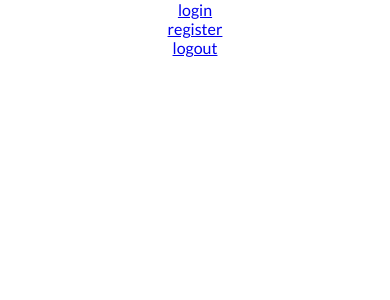
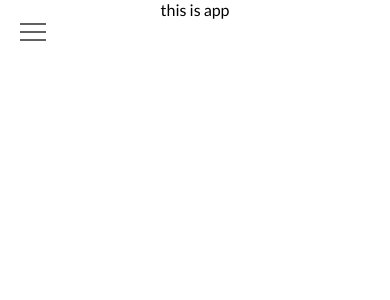
Before and after one commit to pshp/cycle-city, a React (Create React App) app in the folder client/: page / in a window 390 px wide. Shown: the top 300 px of the page. Built offline with nearby package versions, Linux system fonts and the light colour scheme; a web font is replaced by a local one.

Commit message:
feat(hamburgermenu): add hamburger menu

```diff
--- a/client/src/App.jsx
+++ b/client/src/App.jsx
@@ -1,13 +1,12 @@
 import React from 'react';
 import './App.css';
 import { Link } from 'react-router-dom';
+import HamburgerMenu from './componants/HamburgerMenu/HamburgerMenu';
 
 export default function App() {
   return (
     <div className="App">
-      <Link to="/login">login</Link>
-      <Link to="/register">register</Link>
-      <Link to="/logout">logout</Link>
+      this is app
     </div>
   );
 }
--- /dev/null
+++ b/client/src/componants/HamburgerMenu/HamburgerMenu.css
@@ -0,0 +1,79 @@
+/* https://alvarotrigo.com/blog/hamburger-menu-css/ */
+
+
+.hamburger-menu {
+height:0
+}
+
+#menu__toggle {
+  opacity: 0;
+}
+#menu__toggle:checked + .menu__btn > span {
+  transform: rotate(45deg);
+}
+#menu__toggle:checked + .menu__btn > span::before {
+  top: 0;
+  transform: rotate(0deg);
+}
+#menu__toggle:checked + .menu__btn > span::after {
+  top: 0;
+  transform: rotate(90deg);
+}
+#menu__toggle:checked ~ .menu__box {
+  left: 0 !important;
+}
+.menu__btn {
+  position: absolute;
+  top: 20px;
+  left: 20px;
+  width: 26px;
+  height: 26px;
+  cursor: pointer;
+  z-index: 1;
+}
+.menu__btn > span,
+.menu__btn > span::before,
+.menu__btn > span::after {
+  position: absolute;
+
+  display: block;
+  width: 100%;
+  height: 2px;
+  top:11px;
+  background-color: #616161;
+  transition-duration: .25s;
+}
+.menu__btn > span::before {
+  content: '';
+  top: -8px;
+}
+.menu__btn > span::after {
+  content: '';
+  top: 8px;
+}
+.menu__box {
+  display: block;
+  position: fixed;
+  top: 0;
+  left: -100%;
+  width: 300px;
+  height: 100%;
+  margin: 0;
+  padding: 80px 0;
+  list-style: none;
+  background-color: #ECEFF1;
+  box-shadow: 2px 2px 6px rgba(0, 0, 0, .4);
+  transition-duration: .25s;
+}
+.menu__item {
+  display: block;
+  padding: 12px 24px;
+  color: #333;
+  font-size: 20px;
+  font-weight: 600;
+  text-decoration: none;
+  transition-duration: .25s;
+}
+.menu__item:hover {
+  background-color: #fc5200;
+}
--- /dev/null
+++ b/client/src/componants/HamburgerMenu/HamburgerMenu.jsx
@@ -0,0 +1,22 @@
+import React from 'react';
+import './HamburgerMenu.css';
+import { Link } from 'react-router-dom';
+
+export default function HamburgerMenu() {
+  return (
+    <div className="hamburger-menu">
+      <input id="menu__toggle" type="checkbox" />
+      <label className="menu__btn" htmlFor="menu__toggle">
+        <span />
+      </label>
+
+      <ul className="menu__box">
+      <li><Link className="menu__item" to="/">Login</Link></li>
+
+        <li><Link className="menu__item" to="/login">Login</Link></li>
+        <li><Link className="menu__item" to="/register">Register</Link></li>
+        <li><Link className="menu__item" to="/logout">Logout</Link></li>
+      </ul>
+    </div>
+  );
+}
--- a/client/src/index.jsx
+++ b/client/src/index.jsx
@@ -6,6 +6,7 @@
   Routes,
   Route,
 } from 'react-router-dom';
+import HamburgerMenu from './componants/HamburgerMenu/HamburgerMenu';
 import App from './App';
 import Login from './componants/UserForm/Login';
 import Logout from './componants/Logout/Logout';
@@ -14,6 +15,7 @@
 ReactDOM.render(
   <React.StrictMode>
     <BrowserRouter>
+      <HamburgerMenu />
       <Routes>
         <Route path="/" element={<App />} />
         <Route path="login" element={<Login />} />
```
